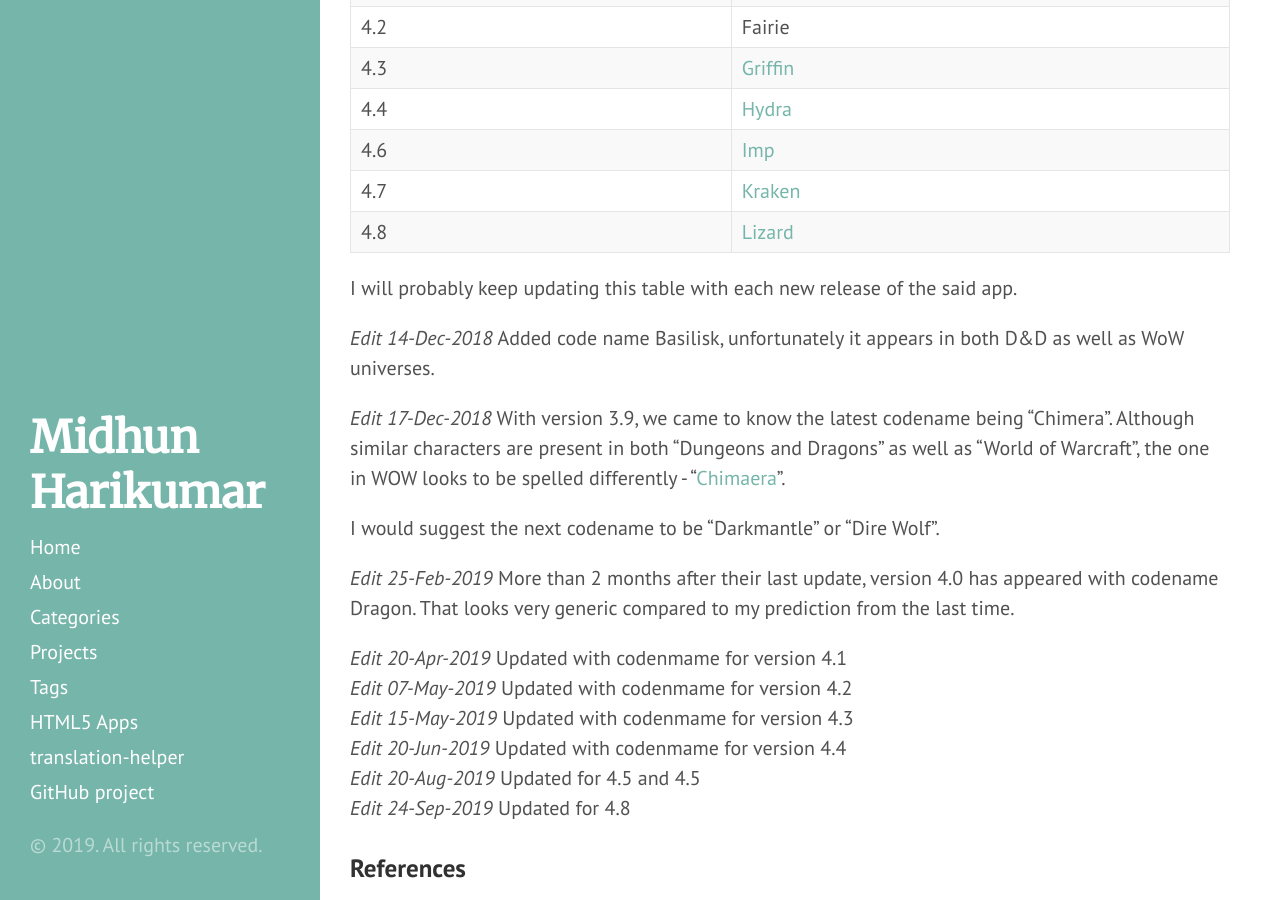
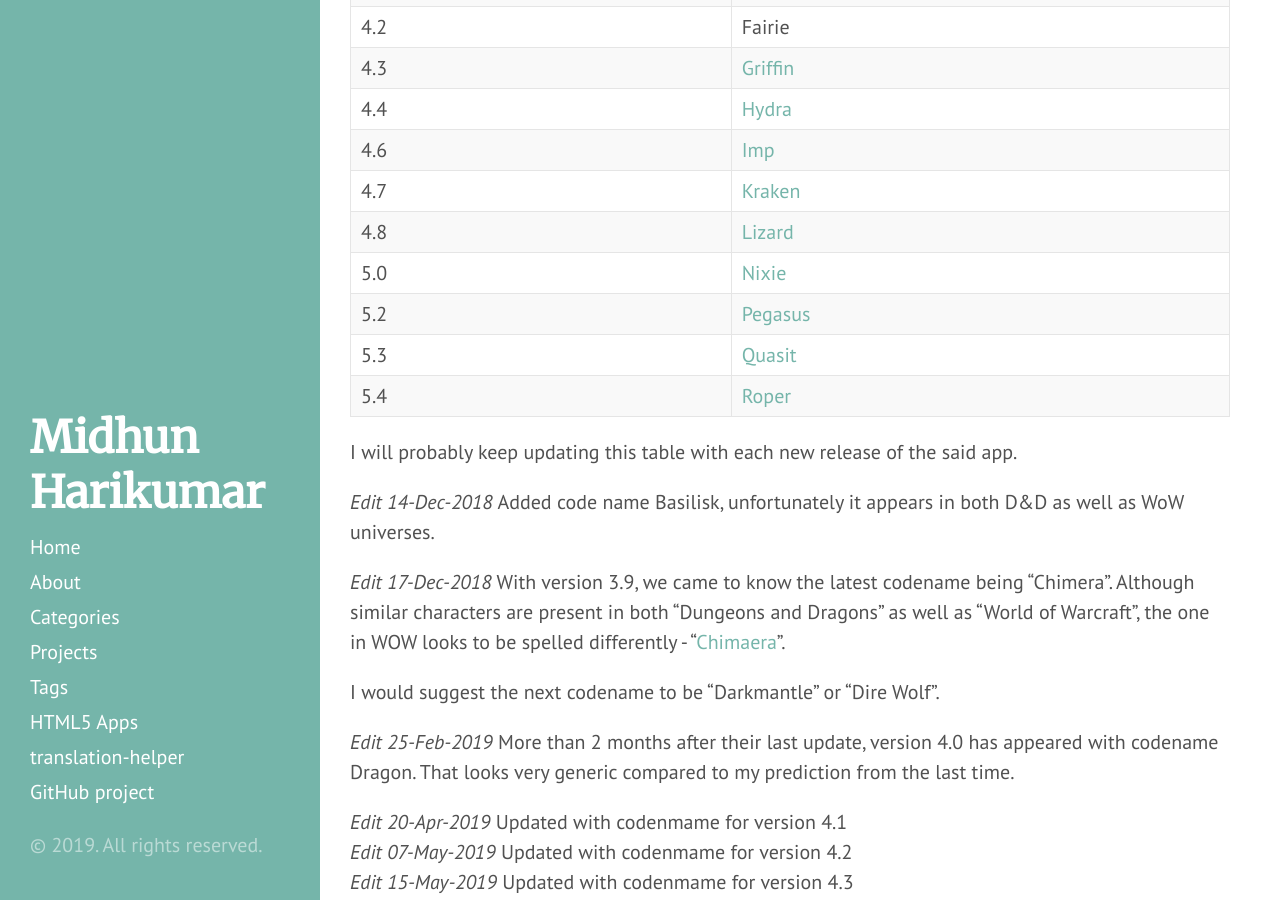
Before and after one commit to midhunhk/midhunhk.github.io, a Jekyll site: the page built from _posts/2018-10-26-android-messages-mark-2.md, in a window 1280 px wide and 900 px high, scrolled down 601 px. Built offline with Jekyll 4.4.1, drawn with Linux system fonts in a browser that asks for light colours.

Commit message:
updated versions

```diff
--- a/_posts/2018-10-26-android-messages-mark-2.md
+++ b/_posts/2018-10-26-android-messages-mark-2.md
@@ -25,6 +25,10 @@
 | 4.6     | [Imp](https://en.wikipedia.org/wiki/Imp_(Dungeons_%26_Dragons))  |
 | 4.7     | [Kraken](https://en.wikipedia.org/wiki/Index_of_Advanced_Dungeons_%26_Dragons_1st_edition_monsters)   |
 | 4.8     | [Lizard](https://en.wikipedia.org/wiki/Index_of_Advanced_Dungeons_%26_Dragons_1st_edition_monsters)   |
+| 5.0     | [Nixie](https://en.wikipedia.org/wiki/Fey_(Dungeons_%26_Dragons)#Nixie) |
+| 5.2     | [Pegasus](https://roll20.net/compendium/dnd5e/Pegasus#content) |
+| 5.3     | [Quasit](https://en.wikipedia.org/wiki/Quasit) |
+| 5.4     | [Roper](https://en.wikipedia.org/wiki/Roper_(Dungeons_%26_Dragons)) |
 
 I will probably keep updating this table with each new release of the said app.
 
```
